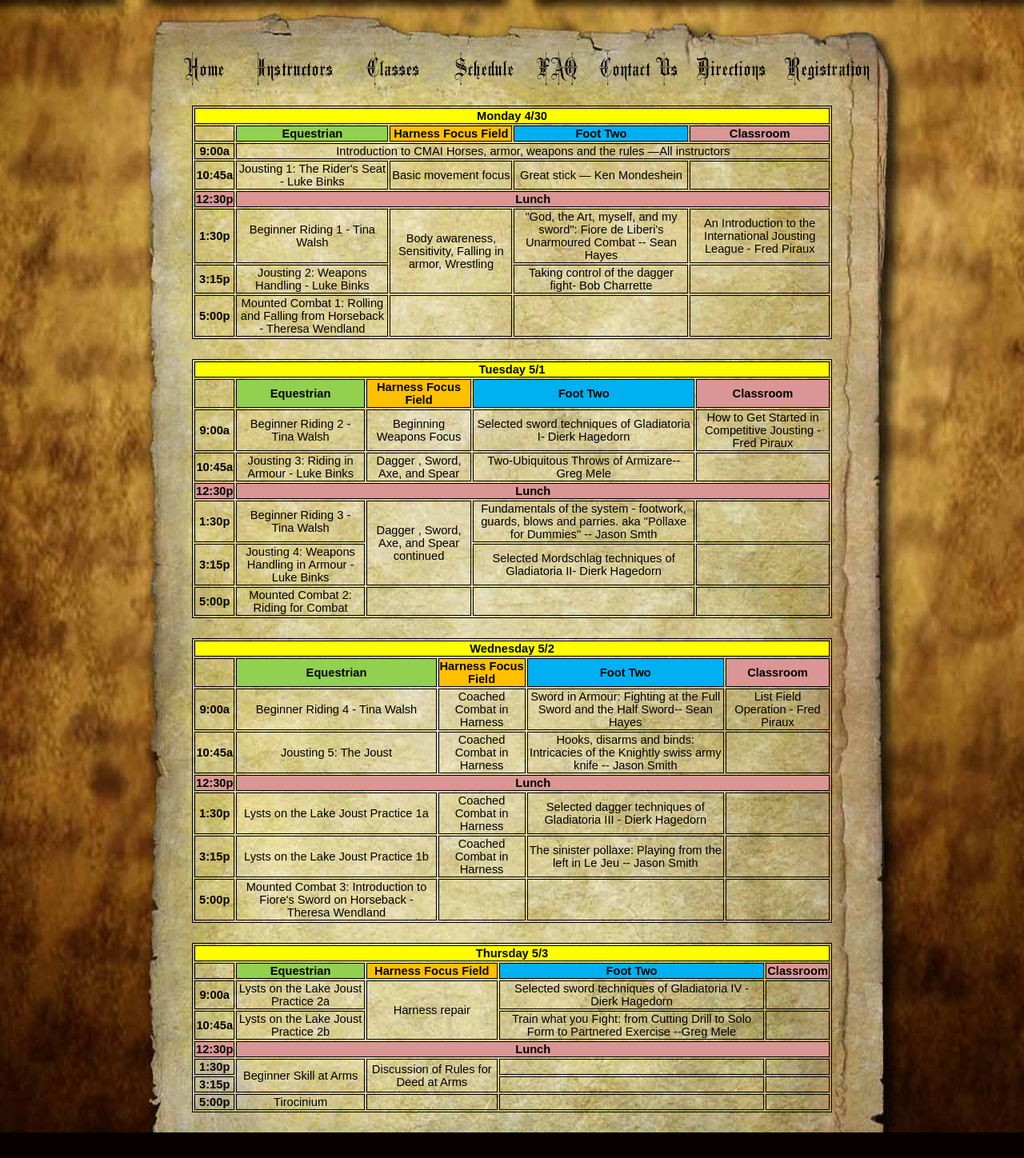
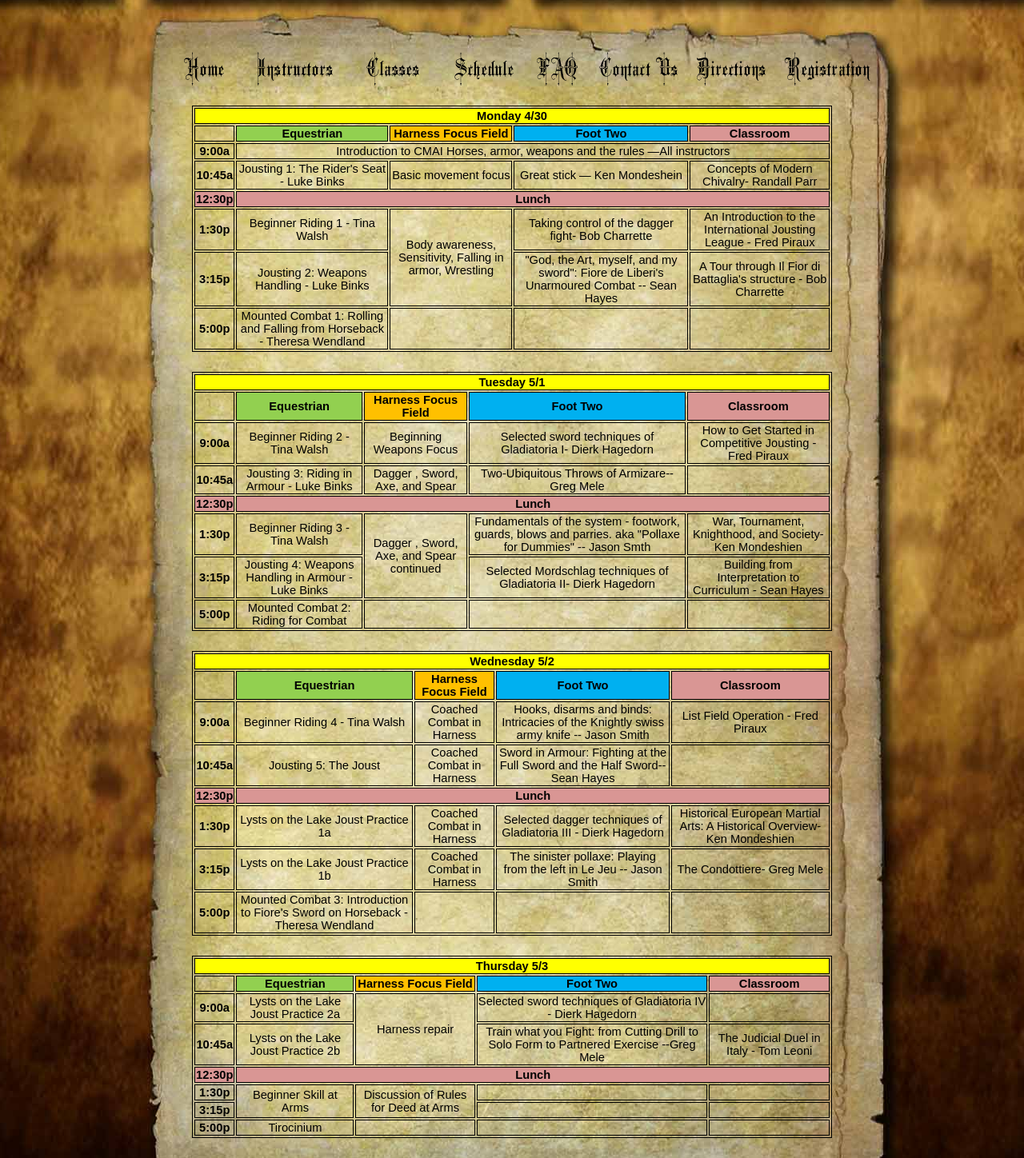
Before and after one commit to XZwanzigX/CMAI, a PHP site: page /schedule.php in a window 1280 px wide. Shown: the part 836-2284 px from the top of the page at 80% size. Before the commit the page ends 2252 px from the top, so only its background shows below. Run offline with PHP 8.4, Linux system fonts and the light colour scheme.

Commit message:
Updated schedule

```diff
--- a/includes/registrationProcess.php
+++ b/includes/registrationProcess.php
@@ -1,4 +1,5 @@
 <?php
+include('../../db/dbConnection.php');
 function processParameters() {
     $monday2BlockClass = 21;
     $tuesday2BlockClass = 26;
--- a/schedule.php
+++ b/schedule.php
@@ -30,7 +30,7 @@
                     <td>Jousting 1: The Rider's Seat - Luke Binks</td>
                     <td>Basic movement focus</td>
                     <td>Great stick &mdash; Ken Mondeshein</td>
-                    <td>&nbsp;</td>
+                    <td>Concepts of Modern Chivalry- Randall Parr</td>
                 </tr>
                 <tr>
                     <td class="lunch">12:30p</td>
@@ -40,14 +40,14 @@
                     <td class="time">1:30p</td>
                     <td>Beginner Riding 1 - Tina Walsh</td>
                     <td rowspan="2">Body awareness, Sensitivity, Falling in armor, Wrestling</td>
-                    <td>"God, the Art, myself, and my sword": Fiore de Liberi's Unarmoured Combat -- Sean Hayes</td>
+                    <td>Taking control of the dagger fight- Bob Charrette</td>
                     <td>An Introduction to the International Jousting League - Fred Piraux</td>
                 </tr>
                 <tr>
                     <td class="time">3:15p</td>
                     <td>Jousting 2: Weapons Handling - Luke Binks</td>
-                    <td>Taking control of the dagger fight- Bob Charrette</td>
-                    <td>&nbsp;</td>
+                    <td>"God, the Art, myself, and my sword": Fiore de Liberi's Unarmoured Combat -- Sean Hayes</td>
+                    <td>A Tour through Il Fior di Battaglia's structure - Bob Charrette</td>
                 </tr>
                 <tr>
                     <td class="time">5:00p</td>
@@ -92,13 +92,13 @@
                     <td>Beginner Riding 3 - Tina Walsh</td>
                     <td rowspan="2">Dagger , Sword, Axe, and Spear continued</td>
                     <td>Fundamentals of the system - footwork, guards, blows and parries. aka "Pollaxe for Dummies" -- Jason Smth</td>
-                    <td>&nbsp;</td>
+                    <td>War, Tournament, Knighthood, and Society- Ken Mondeshien</td>
                 </tr>
                 <tr>
                     <td class="time">3:15p</td>
                     <td>Jousting 4: Weapons Handling in Armour - Luke Binks</td>
                     <td>Selected Mordschlag techniques of Gladiatoria II- Dierk Hagedorn</td>
-                    <td>&nbsp;</td>
+                    <td>Building from Interpretation to Curriculum - Sean Hayes</td>
                 </tr>
                 <tr>
                     <td class="time">5:00p</td>
@@ -124,14 +124,14 @@
                     <td class="time">9:00a</td>
                     <td>Beginner Riding 4 - Tina Walsh</td>
                     <td>Coached Combat in Harness</td>
-                    <td>Sword in Armour: Fighting at the Full Sword and the Half Sword-- Sean Hayes</td>
+                    <td>Hooks, disarms and binds: Intricacies of the Knightly swiss army knife -- Jason Smith</td>
                     <td>List Field Operation - Fred Piraux</td>
                 </tr>
                 <tr>
                     <td class="time">10:45a</td>
                     <td>Jousting 5: The Joust</td>
                     <td>Coached Combat in Harness</td>
-                    <td>Hooks, disarms and binds: Intricacies of the Knightly swiss army knife -- Jason Smith</td>
+                    <td>Sword in Armour: Fighting at the Full Sword and the Half Sword-- Sean Hayes</td>
                     <td>&nbsp;</td>
                 </tr>
                 <tr>
@@ -143,14 +143,14 @@
                     <td>Lysts on the Lake Joust Practice 1a</td>
                     <td>Coached Combat in Harness</td>
                     <td>Selected dagger techniques of Gladiatoria III - Dierk Hagedorn</td>
-                    <td>&nbsp;</td>
+                    <td>Historical European Martial Arts: A Historical Overview-Ken Mondeshien</td>
                 </tr>
                 <tr>
                     <td class="time">3:15p</td>
                     <td>Lysts on the Lake Joust Practice 1b</td>
                     <td>Coached Combat in Harness</td>
                     <td>The sinister pollaxe: Playing from the left in Le Jeu -- Jason Smith</td>
-                    <td>&nbsp;</td>
+                    <td>The Condottiere- Greg Mele</td>
                 </tr>
                 <tr>
                     <td class="time">5:00p</td>
@@ -183,7 +183,7 @@
                     <td class="time">10:45a</td>
                     <td>Lysts on the Lake Joust Practice 2b</td>
                     <td>Train what you Fight: from Cutting Drill to Solo Form to Partnered Exercise --Greg Mele</td>
-                    <td>&nbsp;</td>
+                    <td>The Judicial Duel in Italy - Tom Leoni</td>
                 </tr>
                 <tr>
                     <td class="lunch">12:30p</td>
```
